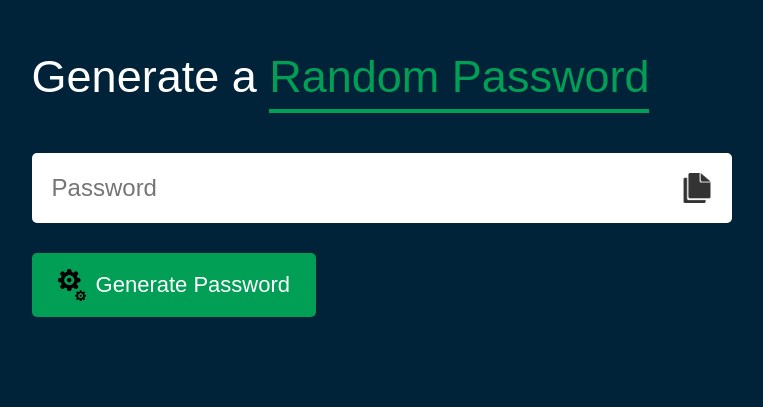
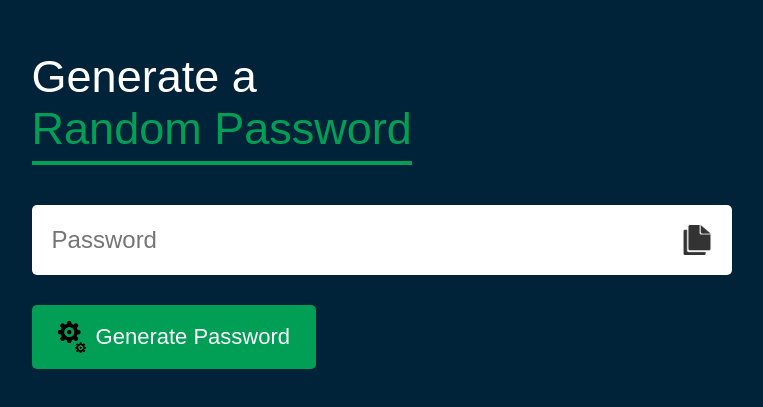
Before and after one commit to tinkupathak/PasswordGeneratorProject, a plain HTML site: page index.htm in a window 1280 px wide. Shown: the part 103-510 px from the top of the page, without its empty margins (122-885 px from the left). Drawn offline with Linux system fonts and the light colour scheme.

Commit message:
adding the <br> for line spacing

```diff
--- a/index.htm
+++ b/index.htm
@@ -8,7 +8,7 @@
 </head>
 <body>
     <div class="container">
-        <h1>Generate a <span> Random Password</span></h1>
+        <h1>Generate a <br><span> Random Password</span></h1>
         <div class="display">
             <input type="text" id="password" placeholder="Password" >
             <img src="images/copynew1.jpg" onclick="copyPassword()">
```
